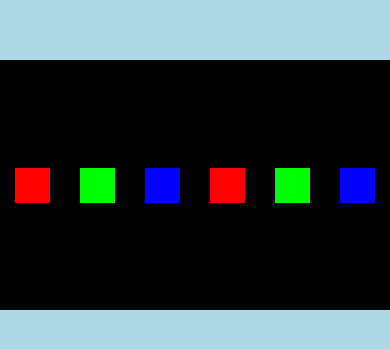
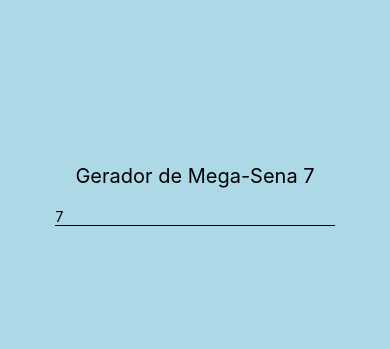
Before and after one commit to TiagoFernandes11/react-native-course, a React Native app in the folder NovoProjeto/: screen / in a window 390 px wide. Shown: the part 237-586 px from the top of the page. Built offline with nearby package versions, Linux system fonts and the light colour scheme.

Commit message:
Componente de Classe (Mega-sena)

```diff
--- a/NovoProjeto/App.js
+++ b/NovoProjeto/App.js
@@ -1,20 +1,11 @@
 import React from "react";
 import { StyleSheet, SafeAreaView } from "react-native";
-import Contador from "./components/Contador";
-import Temp from "./components/temp";
-import Pai from "./components/indireta/Pai";
-import UsuarioLogado from "./components/UsuarioLogado";
-import ListaProdutos from "./components/produtos/ListaProdutos";
-import DigiteSeuNome from "./components/DigiteSeuNome";
-import Quadrado from "./components/layout/Quadrado";
-import FlexBoxv1 from "./components/layout/FlexBoxv1";
-import FlexBoxV2 from "./components/layout/FlexBoxV2";
-import FlexBoxV3 from "./components/layout/FlexBoxV3";
+import Mega from "./components/mega/Mega";
 
 export default function App() {
   return (
     <SafeAreaView style={styles.container}>
-      <FlexBoxV3 />
+      <Mega qtdeNumeros={7}/>
     </SafeAreaView>
   );
 }
--- /dev/null
+++ b/NovoProjeto/components/mega/Mega.js
@@ -0,0 +1,30 @@
+import React from "react";
+import { Text, TextInput, View } from "react-native";
+import estilo from "../estilo";
+
+export default class Mega extends React.Component {
+  state = {
+    qtdeNumeros: this.props.qtdeNumeros,
+  };
+
+  alterarQtdeNumero(quantidade) {
+    this.setState({ qtdeNumeros: quantidade });
+  }
+
+  render() {
+    return (
+      <View>
+        <Text style={estilo.textoGrande}>
+          Gerador de Mega-Sena {this.state.qtdeNumeros}
+        </Text>
+        <TextInput
+          keyboardType="numeric"
+          placeholder="Qtde de Números"
+          style={{ borderBottomWidth: 1 }}
+          value={this.state.qtdeNumeros}
+          onChangeText={(qtde) => this.alterarQtdeNumero(qtde)}
+        />
+      </View>
+    );
+  }
+}
```
Also changed, not shown: NovoProjeto/components/layout/FlexVoxV4.js (added, +32 -0 lines).
